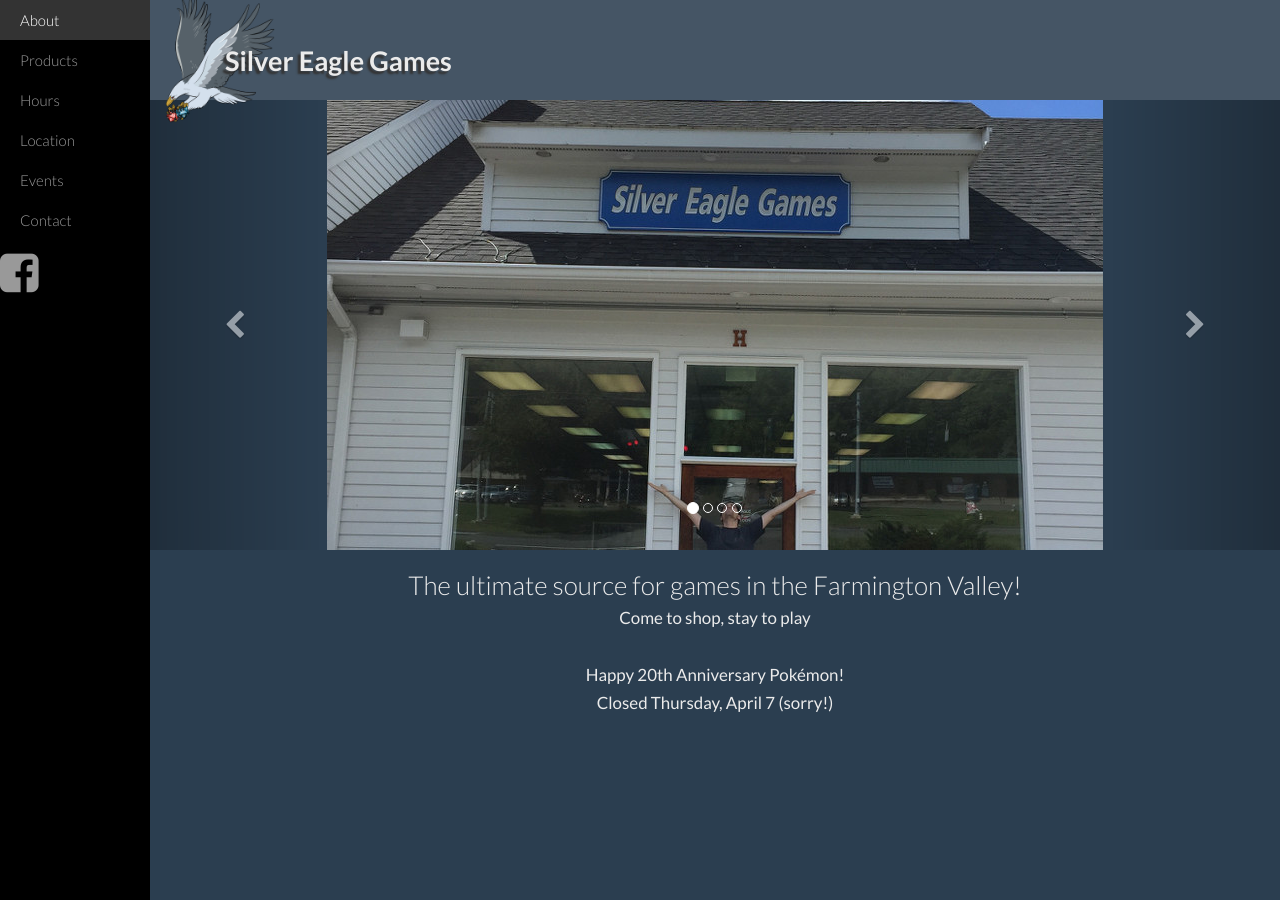
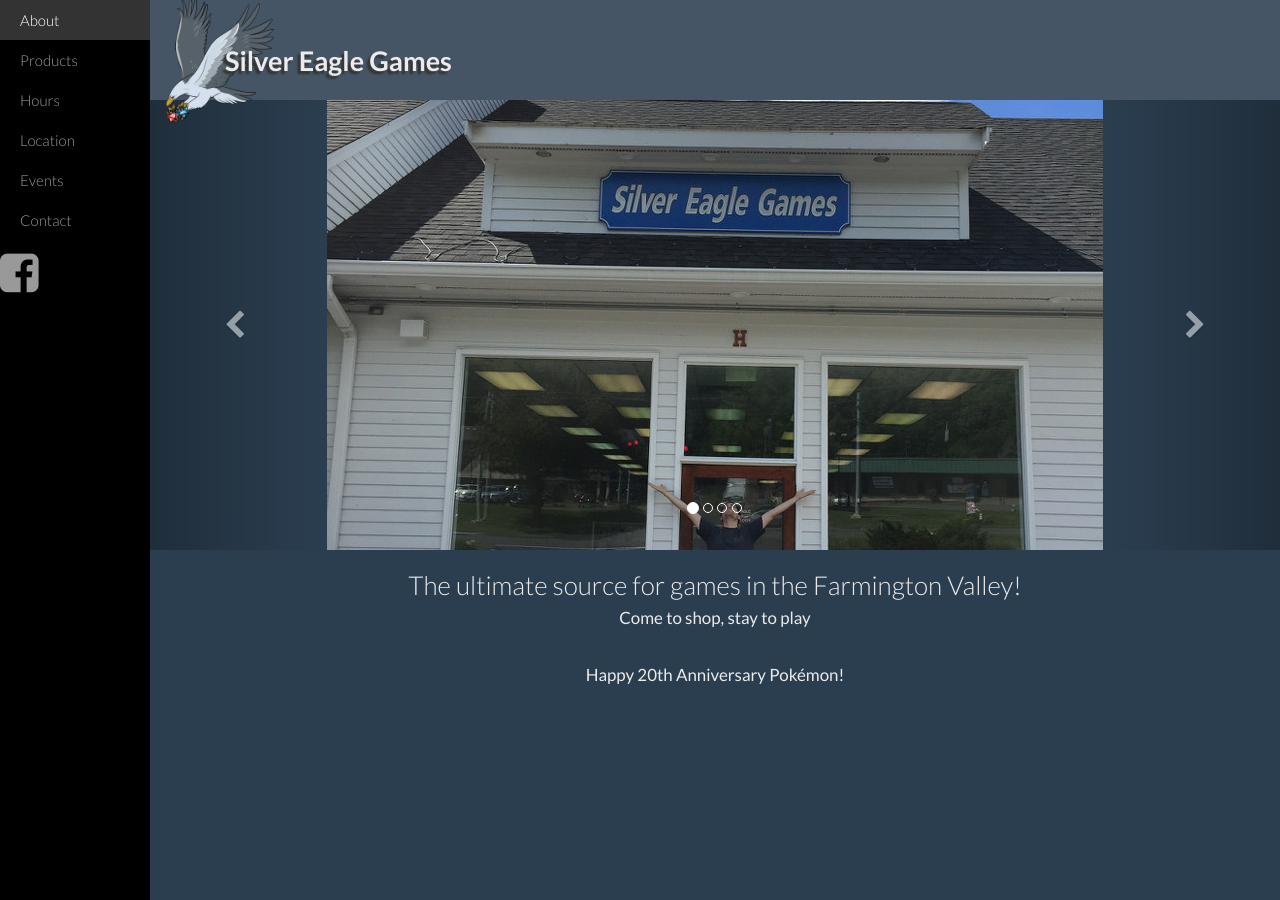
Before and after one commit to sew-admin/sew-admin, a Jekyll site: the page built from index.html, in a window 1280 px wide. Built offline with Jekyll 4.4.1, drawn with Linux system fonts in a browser that asks for light colours; nearby versions of some CDN libraries.

Commit message:
Updated '/index.html' via CloudCannon

```diff
--- a/index.html
+++ b/index.html
@@ -17,6 +17,6 @@ carousel:
     caption:
 ---
 
-<h3 class="text-center editable">The ultimate source for games in the Farmington Valley!<br /><small>Come to shop, stay to play<br /><br />Happy 20th Anniversary Pok&eacute;mon!<br />Closed Thursday, April 7 (sorry!)</small></h3>
+<h3 class="text-center editable">The ultimate source for games in the Farmington Valley!<br /><small>Come to shop, stay to play<br /><br />Happy 20th Anniversary Pok&eacute;mon!</small><br />&nbsp;</h3>
 
 <div class="editable"></div>
```
